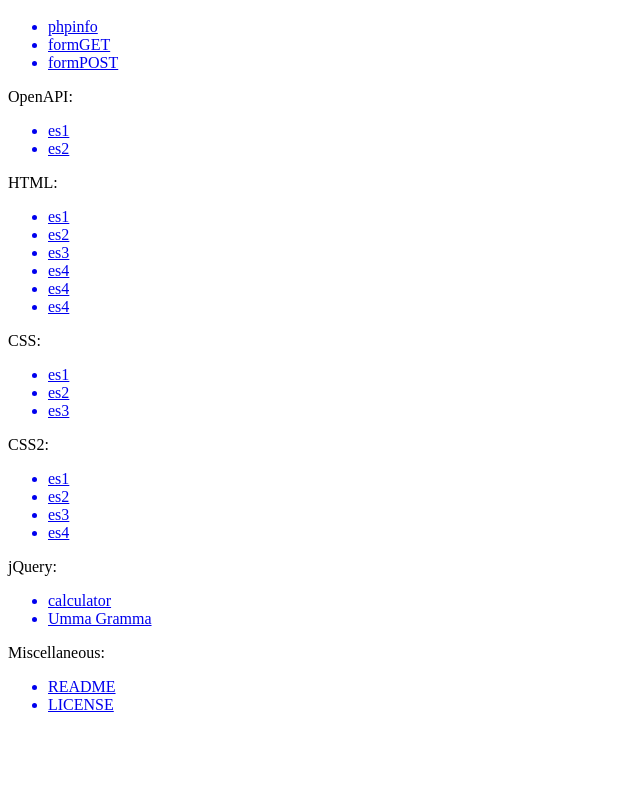
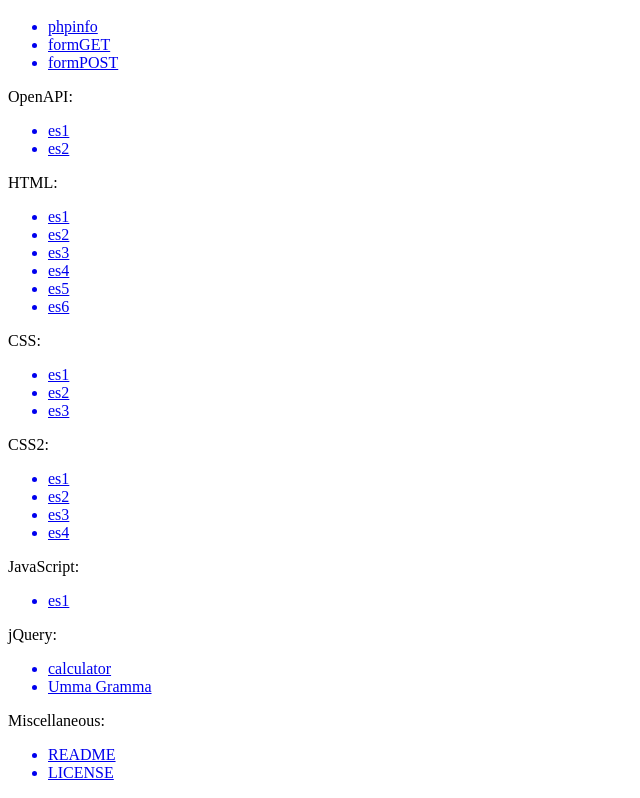
Before and after one commit to FoxySeta/unibo-88566-tecnologie-web, a plain HTML site: page index.html in a window 1280 px wide. Shown: the part 603-1401 px from the top of the page, without its empty margins (0-640 px from the left). Before the commit the page ends 1333 px from the top, so only its background shows below. Drawn offline with Linux system fonts and the light colour scheme.

Commit message:
fix index.html

```diff
--- a/index.html
+++ b/index.html
@@ -53,10 +53,10 @@
       <li>es4</li>
     </a>
     <a href="html/es5.html">
-      <li>es4</li>
+      <li>es5</li>
     </a>
     <a href="html/es6.html">
-      <li>es4</li>
+      <li>es6</li>
     </a>
   </ul>
   CSS:
@@ -86,6 +86,12 @@
       <li>es4</li>
     </a>
   </ul>
+  JavaScript:
+  <ul>
+    <a href="js/es1.js">
+      <li>es1</li>
+    </a>
+  </ul>
   jQuery:
   <ul>
     <a href="jquery/calculator.html">
```
